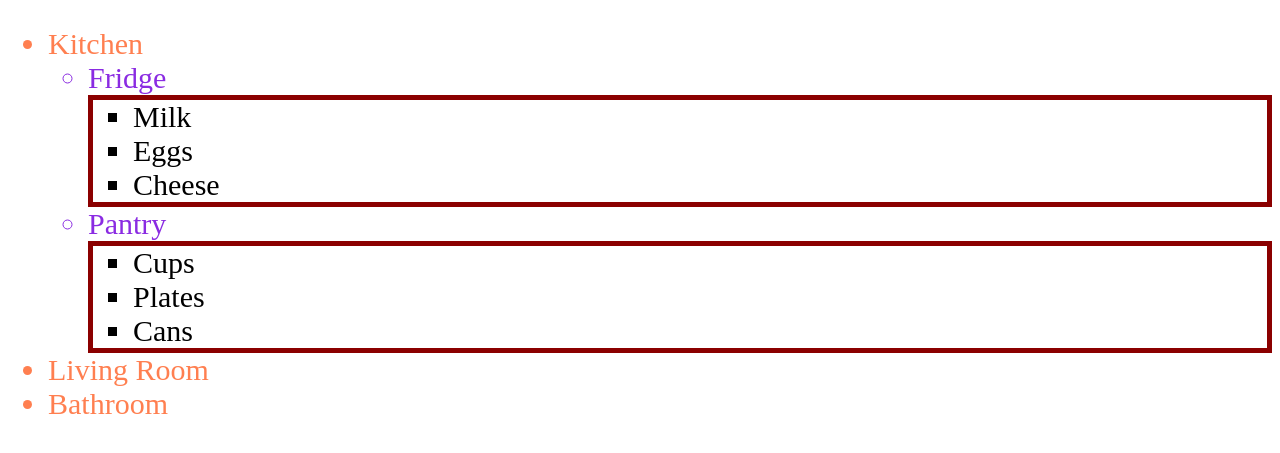
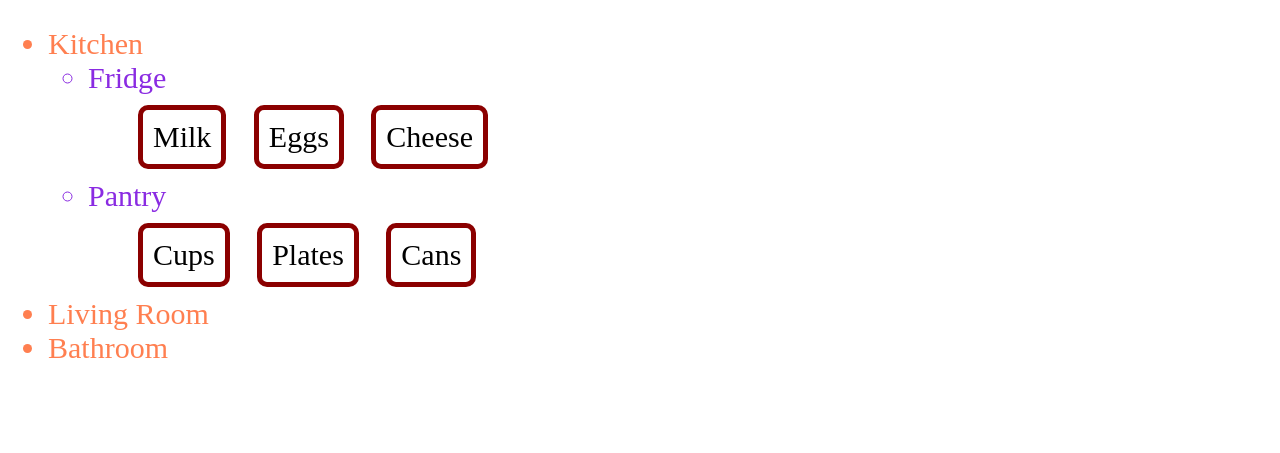
Before and after one commit to brodybane48-dotcom/warmup-inline-block, a plain HTML site: page index.html in a window 1280 px wide. Shown: the part 61-514 px from the top of the page. Drawn offline with Linux system fonts and the light colour scheme.

Commit message:
individiual borders

```diff
--- a/index.html
+++ b/index.html
@@ -16,17 +16,17 @@
             <li>Kitchen</li>
                 <ul class="list">
                     <li>Fridge</li>
-                        <ul class="items">
-                            <li>Milk</li>
-                            <li>Eggs</li>
-                            <li>Cheese</li>
+                        <ul>
+                            <li class="items">Milk</li>
+                            <li class="items">Eggs</li>
+                            <li class="items">Cheese</li>
                         </ul>
 
                     <li>Pantry</li>
-                        <ul class="items">
-                            <li>Cups</li>
-                            <li>Plates</li>
-                            <li>Cans</li>
+                        <ul>
+                            <li class="items">Cups</li>
+                            <li class="items">Plates</li>
+                            <li class="items">Cans</li>
                         </ul>
                 </ul>
 <!-- Living Room -->
--- a/styles.css
+++ b/styles.css
@@ -22,4 +22,9 @@ color: black;
 border-style: solid;
 border-width: 5px;
 border-color: darkred;
+border-radius: 10px;
+display: inline-block;
+margin: 10px;
+padding: 10px;
+list-style-type: none;
 }
```
